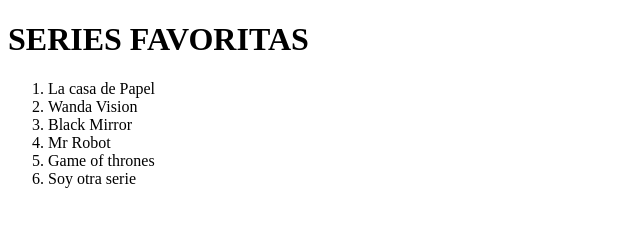
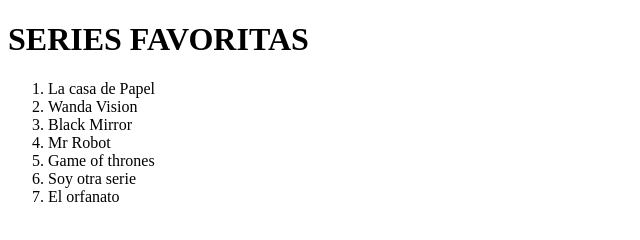
Before and after one commit to sebastian115/WEB, a plain HTML site: page index.html in a window 1280 px wide. Shown: the whole page, without its empty margins (0-640 px from the left). Drawn offline with Linux system fonts and the light colour scheme.

Commit message:
Agregamos el orfanato

```diff
--- a/index.html
+++ b/index.html
@@ -16,6 +16,7 @@
         <li>Mr Robot</li>
         <li>Game of thrones</li>
         <li>Soy otra serie </li>
+        <li>El orfanato</li>
     </ol>
 </body>
 </html>
```
